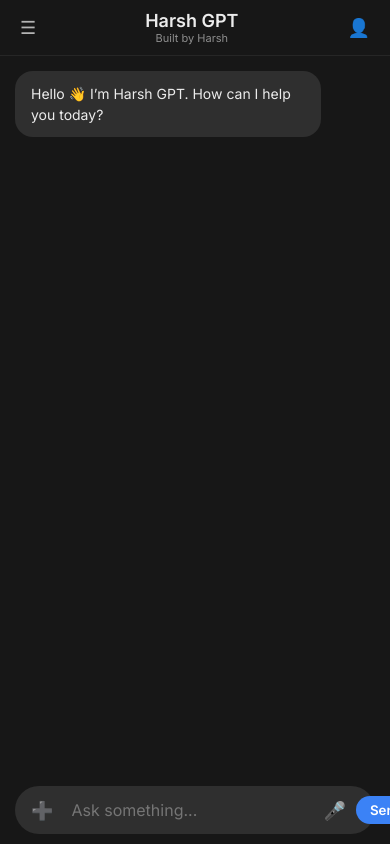
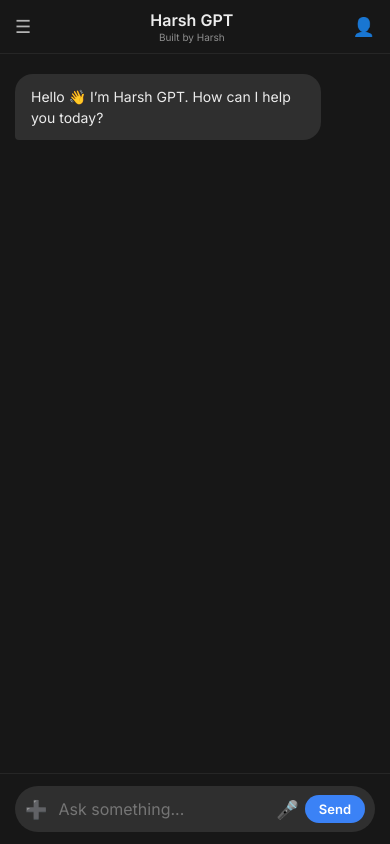
Before and after one commit to Harshsingh1902/harsh-gpt, a plain HTML site: page index.html in a window 390 px wide. Drawn offline with Linux system fonts and the light colour scheme.

Commit message:
Complete CSS fix for mobile send button visibility

```diff
--- a/style.css
+++ b/style.css
@@ -1,8 +1,9 @@
+/* General Reset */
 * {
     box-sizing: border-box;
     margin: 0;
     padding: 0;
-    font-family: 'Inter', sans-serif;
+    font-family: 'Inter', -apple-system, BlinkMacSystemFont, "Segoe UI", Roboto, sans-serif;
 }
 
 body {
@@ -10,6 +11,7 @@
     display: flex;
     justify-content: center;
     align-items: center;
+    /* Use dvh to ensure it fits mobile screens perfectly with browser bars */
     height: 100dvh;
     margin: 0;
     overflow: hidden;
@@ -23,40 +25,52 @@
     display: flex;
     flex-direction: column;
     overflow: hidden;
+    position: relative;
 }
 
+/* Header with Sidebar, Title, and Profile */
 .header {
     flex-shrink: 0;
     display: flex;
     justify-content: space-between;
     align-items: center;
     padding: 10px 15px;
+    background-color: #171717;
     border-bottom: 1px solid #262626;
+    z-index: 10;
 }
 
-.nav-center { text-align: center; }
-.header h1 { font-size: 18px; color: #ececec; }
-.subtitle { font-size: 11px; color: #8e8e8e; }
+.nav-center {
+    display: flex;
+    flex-direction: column;
+    align-items: center;
+    text-align: center;
+}
 
+.header h1 {
+    font-size: 16px;
+    color: #ececec;
+    font-weight: 600;
+}
+
+.subtitle {
+    font-size: 10px;
+    color: #8e8e8e;
+    margin-top: 1px;
+}
+
+/* Chat Messages Area */
 .chat-container {
     flex: 1;
-    padding: 15px;
+    padding: 20px 15px;
     overflow-y: auto;
     display: flex;
     flex-direction: column;
-    gap: 12px;
-    /* Smooth scrolling for mobile */
+    gap: 15px;
+    background-color: #171717;
+    /* Smooth scroll for mobile */
     scroll-behavior: smooth;
     -webkit-overflow-scrolling: touch;
-}
-
-/* Custom Scrollbar for a premium look */
-.chat-container::-webkit-scrollbar {
-    width: 4px;
-}
-.chat-container::-webkit-scrollbar-thumb {
-    background: #333;
-    border-radius: 10px;
 }
 
 .message {
@@ -68,14 +82,26 @@
     word-wrap: break-word;
 }
 
-.message.bot { background-color: #2f2f2f; color: #ececec; align-self: flex-start; }
-.message.user { background-color: #3b82f6; color: white; align-self: flex-end; }
+.message.bot {
+    background-color: #2f2f2f;
+    color: #ececec;
+    align-self: flex-start;
+    border-bottom-left-radius: 4px;
+}
 
-/* Input Area Fixes */
+.message.user {
+    background-color: #3b82f6;
+    color: white;
+    align-self: flex-end;
+    border-bottom-right-radius: 4px;
+}
+
+/* --- THE FIX FOR THE SEND BUTTON --- */
 .input-area {
-    padding: 10px 15px;
+    padding: 12px 15px;
     background-color: #171717;
     flex-shrink: 0;
+    border-top: 1px solid #262626;
 }
 
 .input-wrapper {
@@ -84,40 +110,32 @@
     border-radius: 24px;
     padding: 5px 10px;
     align-items: center;
-    gap: 5px;
-    border: 1px solid transparent;
-    transition: border-color 0.3s;
-}
-
-.input-wrapper:focus-within {
-    border-color: #3b82f6;
+    gap: 6px; /* Space between icons, input, and send button */
+    width: 100%;
 }
 
 input {
     flex: 1;
+    min-width: 0; /* CRITICAL: Allows input to shrink so Send button can show */
     background: none;
     border: none;
     color: white;
-    padding: 8px;
+    padding: 8px 5px;
     outline: none;
-    font-size: 16px;
+    font-size: 16px; /* 16px prevents iOS zoom on focus */
 }
 
-/* Styling for Voice and Image buttons */
 .action-btn, .icon-btn {
     background: none;
     border: none;
     color: #b4b4b4;
     font-size: 18px;
     cursor: pointer;
-    padding: 5px;
+    flex-shrink: 0; /* Icons won't disappear */
     display: flex;
     align-items: center;
     justify-content: center;
-    transition: color 0.2s;
 }
-
-.action-btn:hover { color: white; }
 
 #sendBtn {
     background-color: #3b82f6;
@@ -125,13 +143,24 @@
     border: none;
     border-radius: 18px;
     padding: 6px 14px;
-    font-weight: bold;
+    font-size: 13px;
+    font-weight: 700;
     cursor: pointer;
-    flex-shrink: 0;
-    transition: transform 0.1s, background-color 0.2s;
+    flex-shrink: 0; /* Button will NEVER be pushed off screen */
+    white-space: nowrap;
+    transition: background-color 0.2s, transform 0.1s;
 }
 
 #sendBtn:active {
     transform: scale(0.95);
     background-color: #2563eb;
 }
+
+/* Custom Scrollbar */
+.chat-container::-webkit-scrollbar {
+    width: 4px;
+}
+.chat-container::-webkit-scrollbar-thumb {
+    background: #333;
+    border-radius: 10px;
+}
```
